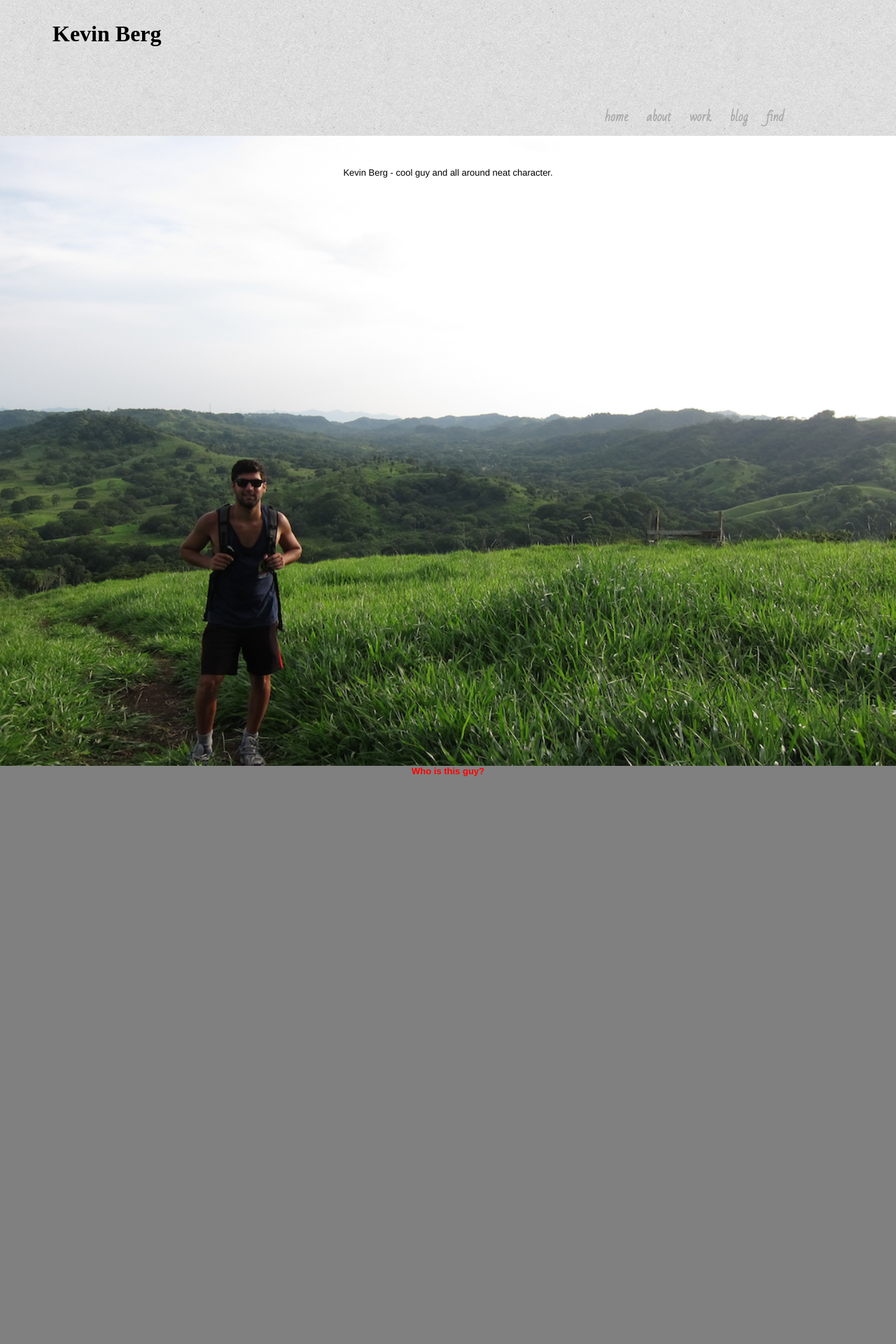
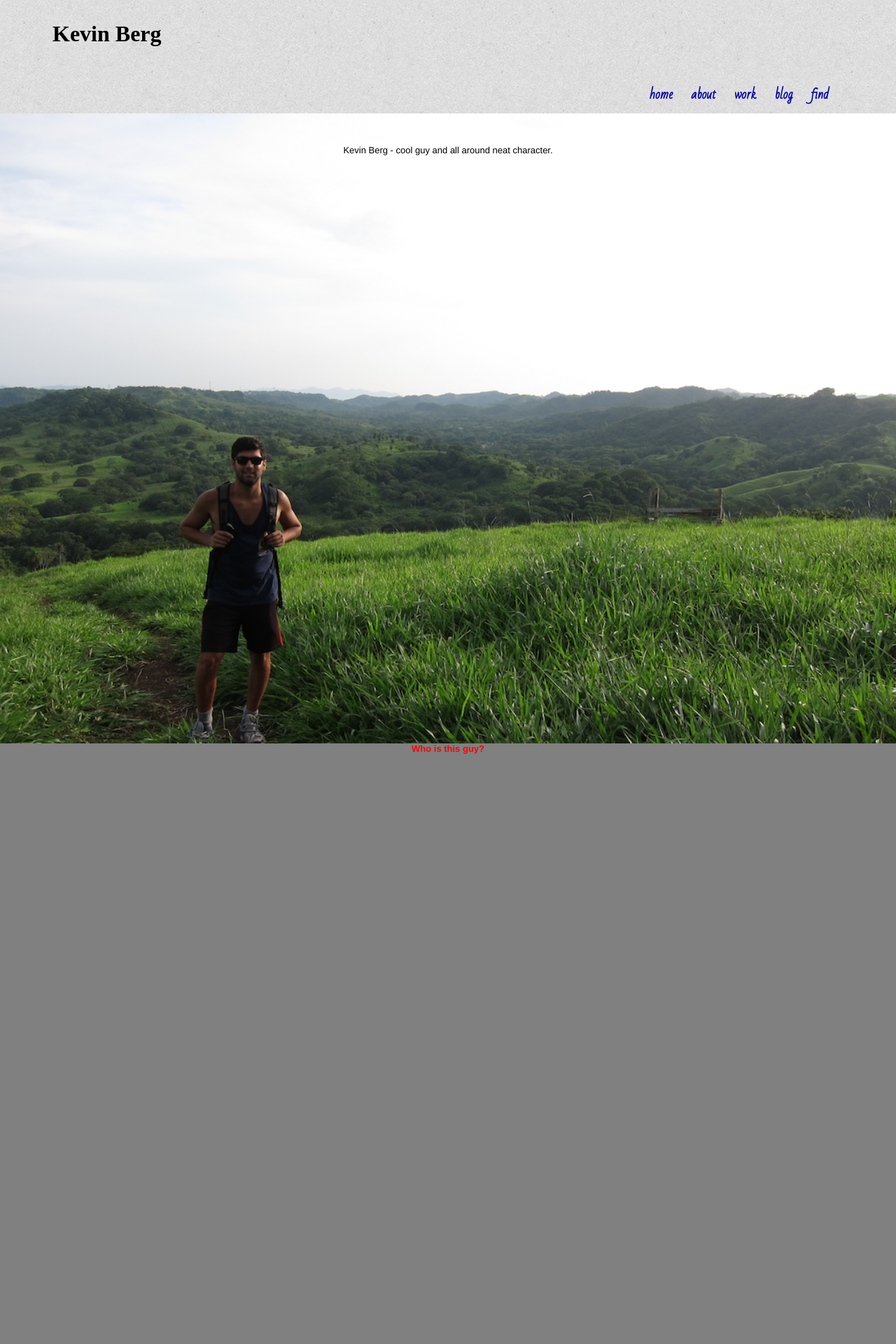
Before and after one commit to kevinberg3/ktb, a Jekyll site: the page built from index.html, in a window 1280 px wide. Shown: the top 1920 px of the page at 70% size. Built offline with Jekyll 4.4.1, drawn with Linux system fonts in a browser that asks for light colours; some web fonts are replaced; Markdown is read by kramdown in place of the engine named in the settings.

Commit message:
Adding in minor revisions

```diff
--- a/css/main.css
+++ b/css/main.css
@@ -78,16 +78,15 @@ ul.posts span {
   text-indent: 75px;
   font-size: xx-large;
   text-align: left;
-  margin-bottom: 2em;
+  margin-bottom: 1em;
   font-family: 'IM Fell Double Pica', serif;
 }
 
 .links {
   text-align: right;
   font-family: 'Bad Script', cursive;
-  color: red;
   font-size: xx-large;
-  margin-right: 5em;
+  margin-right: 3em;
 }
 
 .site .header h1.title a {
@@ -95,7 +94,6 @@ ul.posts span {
   /*color: #a00;*/
   /*background-color: blue;*/
   font-size: large;
-  margin-right: 5em;
 }
 
 .site .header h1.title a:hover {
@@ -106,7 +104,7 @@ ul.posts span {
 .site .header a.extra {
   text-align: right;
   /*background-color: blue;*/
-  color: #aaa;
+  /*color: #aaa;*/
   margin-left: 1em;
   font-size: large;
 }
```
